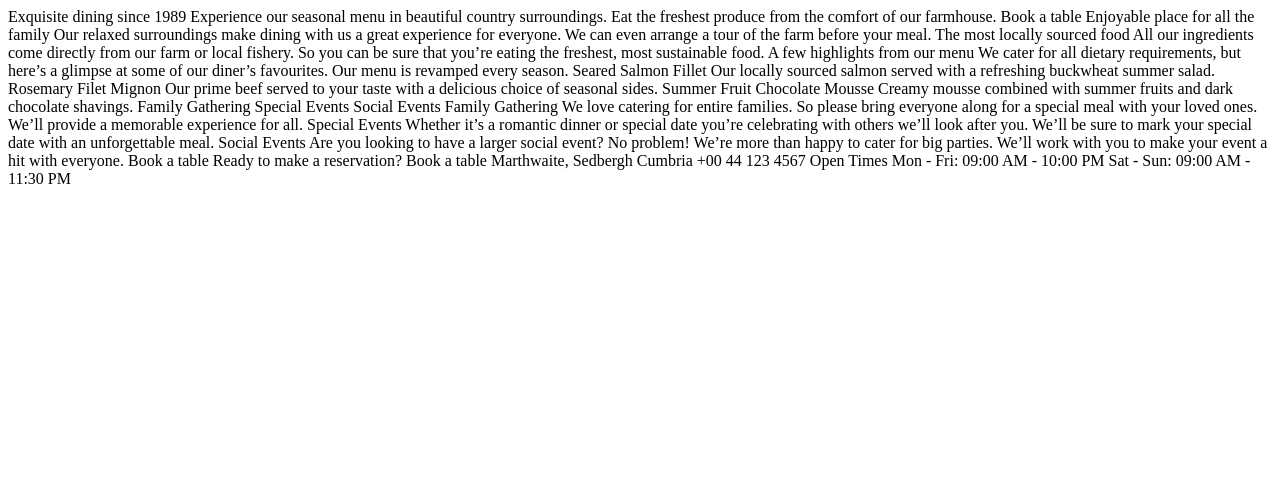
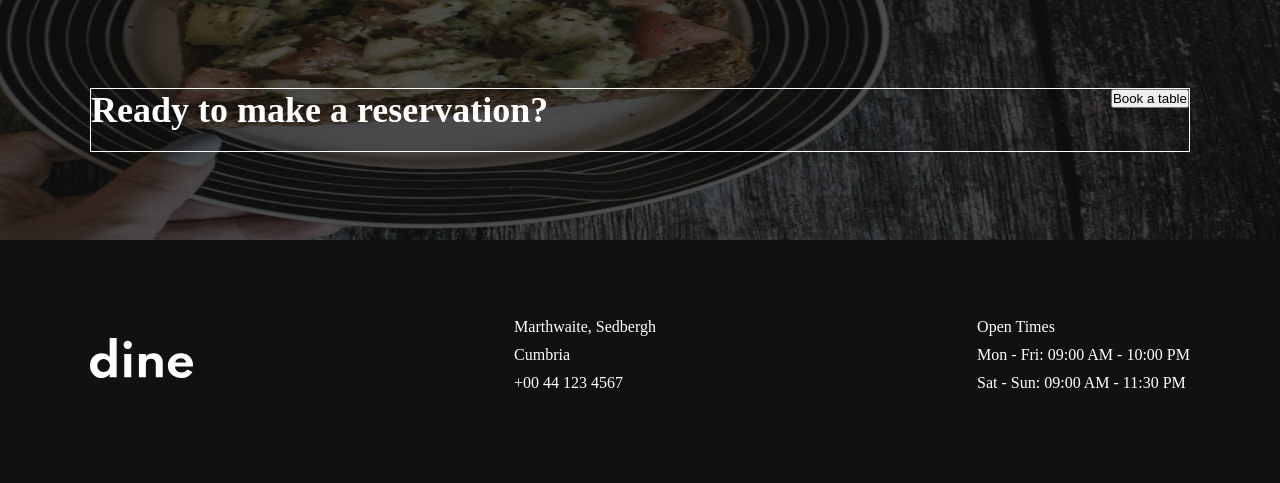
Before and after one commit to RaianDamaceno/dine-restaurant-website, a plain HTML site: page dine-restaurant-website/starter-code/index.html in a window 1280 px wide. Drawn offline with Linux system fonts and the light colour scheme.

Commit message:
finish footer

```diff
--- a/dine-restaurant-website/starter-code/css/booking.css
+++ b/dine-restaurant-website/starter-code/css/booking.css
@@ -0,0 +1,17 @@
+body, html {
+    height: 100%;
+    width: 100%;
+    margin: 0;
+    padding: 0;
+}
+
+* {
+    margin: 0;
+    padding: 0;
+    box-sizing: border-box;
+}
+
+main {
+    width: 100%;
+    height: 100%;
+}
--- a/dine-restaurant-website/starter-code/css/index.css
+++ b/dine-restaurant-website/starter-code/css/index.css
@@ -0,0 +1,70 @@
+body, html {
+    height: 100%;
+    width: 100%;
+    margin: 0;
+    padding: 0;
+    background-color: #111111;
+}
+
+* {
+    margin: 0;
+    padding: 0;
+    box-sizing: border-box;
+}
+
+main {
+    width: 100%;
+    height: 100%;
+}
+
+.booking {
+    width: 100%;
+    height: 240px;
+    background-image: url('../images/booking/hero-bg-desktop.jpg');
+    background-repeat: no-repeat;
+    background-size: 100% 100%;
+    display: flex;
+    justify-content: center;
+    align-items: center;
+}
+
+.booking-info {
+    height: 64px;
+    width: 1100px;
+    border: solid 1px white;
+    display: flex;
+    flex-direction: row;
+    justify-content: space-between;
+}
+
+.booking-info-text h1 {
+    color: white;
+    font-size: 36px;
+    font-weight: 800;
+}
+/*  */
+footer {
+    width: 100%;
+    height: 240px;
+    display: flex;
+    justify-content: center;
+    align-items: center;
+}
+
+.footer-main {
+    height: 86px;
+    width: 1100px;
+    display: flex;
+    align-items: center;
+    justify-content: space-between;
+}
+
+.footer-content {
+    display: flex;
+    flex-direction: column;
+  }
+
+.footer-text {
+    margin-bottom: 10px; /* Espaçamento entre os textos */
+    color: white;
+}
--- a/dine-restaurant-website/starter-code/index.html
+++ b/dine-restaurant-website/starter-code/index.html
@@ -5,12 +5,41 @@
   <meta name="viewport" content="width=device-width, initial-scale=1.0">
 
   <link rel="icon" type="image/png" sizes="32x32" href="./images/favicon-32x32.png">
+  <link rel="stylesheet" href="./css/index.css">
 
   <title>Frontend Mentor | Dine Website Challenge</title>
 </head>
 <body>
-
-  Exquisite dining since 1989
+  <main>
+    <section class="booking">
+      <div class="booking-info">
+        <div class="booking-info-text">
+          <h1>Ready to make a reservation?</h1>
+        </div>
+        <div>
+          <button class="booking-btn">Book a table</button>
+        </div>
+      </div>
+    </section>
+    <footer>
+      <div class="footer-main">
+        <div>
+          <img src="./images/logo.svg" alt="footer dine logo">
+        </div>
+        <div class="footer-content">
+          <div class="footer-text">Marthwaite, Sedbergh</div>
+          <div class="footer-text">Cumbria</div>
+          <div class="footer-text">+00 44 123 4567</div>
+        </div>
+        <div class="footer-content">
+          <div class="footer-text">Open Times</div>
+          <div class="footer-text">Mon - Fri: 09:00 AM - 10:00 PM</div>
+          <div class="footer-text">Sat - Sun: 09:00 AM - 11:30 PM</div>
+        </div>
+      </div>
+    </footer>
+  </main>
+  <!-- Exquisite dining since 1989
 
   Experience our seasonal menu in beautiful country surroundings. Eat the freshest produce from
   the comfort of our farmhouse.
@@ -67,19 +96,15 @@
 
 
 
-  Ready to make a reservation?
-
-  Book a table
 
 
 
-  Marthwaite, Sedbergh
-  Cumbria
-  +00 44 123 4567
 
-  Open Times
-  Mon - Fri: 09:00 AM - 10:00 PM
-  Sat - Sun: 09:00 AM - 11:30 PM
+
+
+
+
+ -->
 
 </body>
 </html>
```
